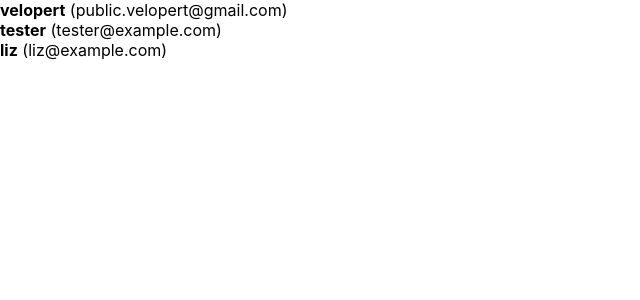
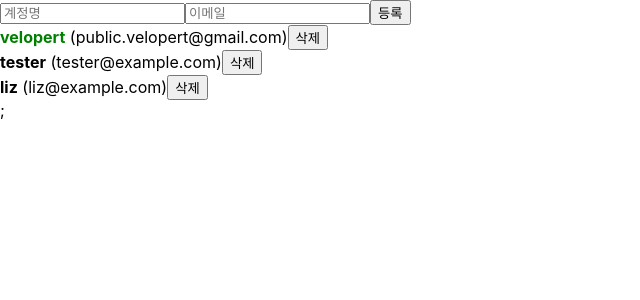
Before and after one commit to kgpaper/begin-react, a React (Create React App) app: page / in a window 1280 px wide. Shown: the top 300 px of the page, without its empty margins (0-640 px from the left). Built offline with nearby package versions, Linux system fonts and the light colour scheme.

Commit message:
21/08/02 studying...

```diff
--- a/src/App.js
+++ b/src/App.js
@@ -1,34 +1,82 @@
-import React, { useRef } from 'react';
-import InputSample from './InputSample';
+import React, { useRef, useState } from 'react';
+import CreateUser from './CreateUser';
 import UserList from './UserList';
 
 // 1.13 할 차례
 
 function App() {
-  const users = [
+  const [inputs, setInputs] = useState({
+    username: '',
+    email: '',
+  });
+  const { username, email } = inputs;
+  const onChange = (e) => {
+    const { name, value } = e.target;
+    setInputs({
+      ...inputs,
+      [name]: value,
+    });
+  };
+  const [users, setUsers] = useState([
     {
       id: 1,
       username: 'velopert',
       email: 'public.velopert@gmail.com',
+      active: true,
     },
     {
       id: 2,
       username: 'tester',
       email: 'tester@example.com',
+      active: false,
     },
     {
       id: 3,
       username: 'liz',
       email: 'liz@example.com',
+      active: false,
     },
-  ];
+  ]);
 
   const nextId = useRef(4);
   const onCreate = () => {
+    const user = {
+      id: nextId.current,
+      username,
+      email,
+    };
+    setUsers([...users, user]);
+
+    setInputs({
+      username: '',
+      email: '',
+    });
     nextId.current += 1;
   };
 
-  return <UserList users={users} />;
+  const onRemove = (id) => {
+    setUsers(users.filter((user) => user.id !== id));
+  };
+
+  const onToggle = (id) => {
+    setUsers(
+      users.map((user) =>
+        user.id === id ? { ...user, active: !user.active } : user,
+      ),
+    );
+  };
+
+  return (
+    <>
+      <CreateUser
+        username={username}
+        email={email}
+        onChange={onChange}
+        onCreate={onCreate}
+      />
+      <UserList users={users} onRemove={onRemove} onToggle={onToggle} />;
+    </>
+  );
 }
 
 export default App;
--- /dev/null
+++ b/src/CreateUser.js
@@ -0,0 +1,23 @@
+import React from 'react';
+
+const CreateUser = ({ username, email, onChange, onCreate }) => {
+  return (
+    <div>
+      <input
+        name="username"
+        placeholder="계정명"
+        onChange={onChange}
+        value={username}
+      />
+      <input
+        name="email"
+        placeholder="이메일"
+        onChange={onChange}
+        value={email}
+      />
+      <button onClick={onCreate}>등록</button>
+    </div>
+  );
+};
+
+export default CreateUser;
--- a/src/UserList.js
+++ b/src/UserList.js
@@ -1,20 +1,33 @@
 import React from 'react';
 
-const User = ({ user }) => {
+const User = ({ user, onRemove, onToggle }) => {
   return (
     <div>
-      <b>{user.username}</b> <span>({user.email})</span>
+      <b
+        style={{
+          cursor: 'pointer',
+          color: user.active ? 'green' : 'black',
+        }}
+        onClick={() => onToggle(user.id)}
+      >
+        {user.username}
+      </b>{' '}
+      <span>({user.email})</span>
+      <button onClick={() => onRemove(user.id)}>삭제</button>
     </div>
   );
 };
 
-const UserList = ({ users }) => {
-
-
+const UserList = ({ users, onRemove, onToggle }) => {
   return (
     <div>
       {users.map((user) => (
-        <User user={user} key={user.id} />
+        <User
+          user={user}
+          key={user.id}
+          onRemove={onRemove}
+          onToggle={onToggle}
+        />
       ))}
     </div>
   );
```
